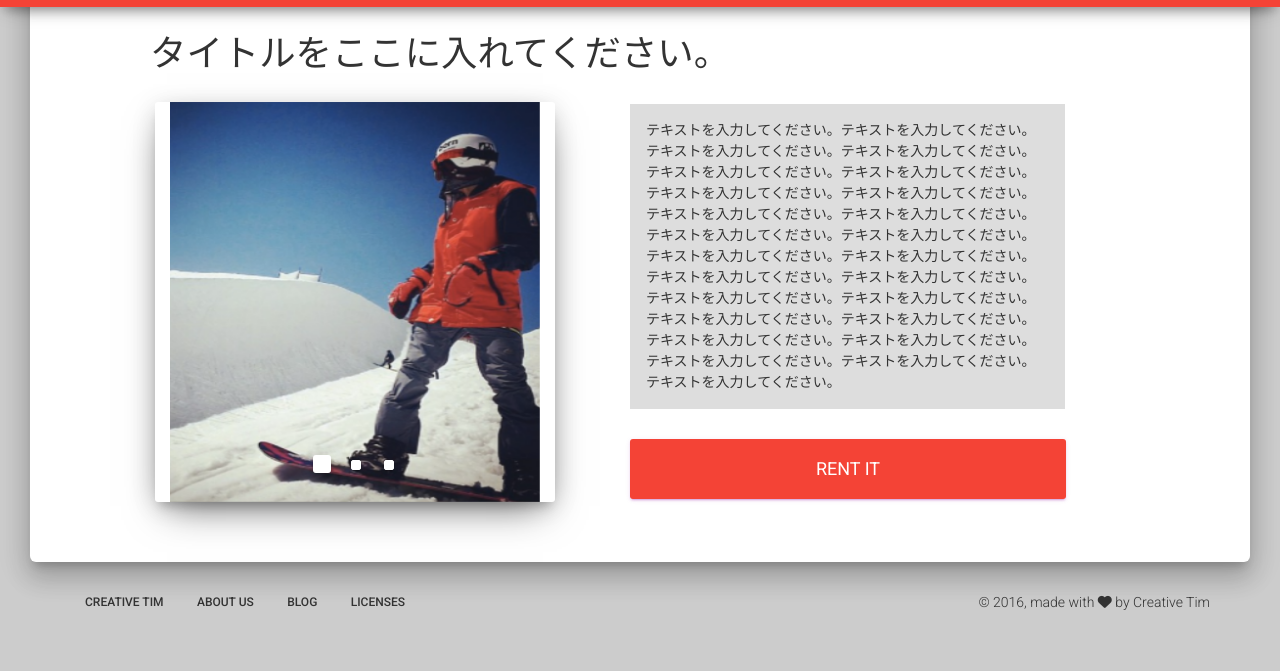
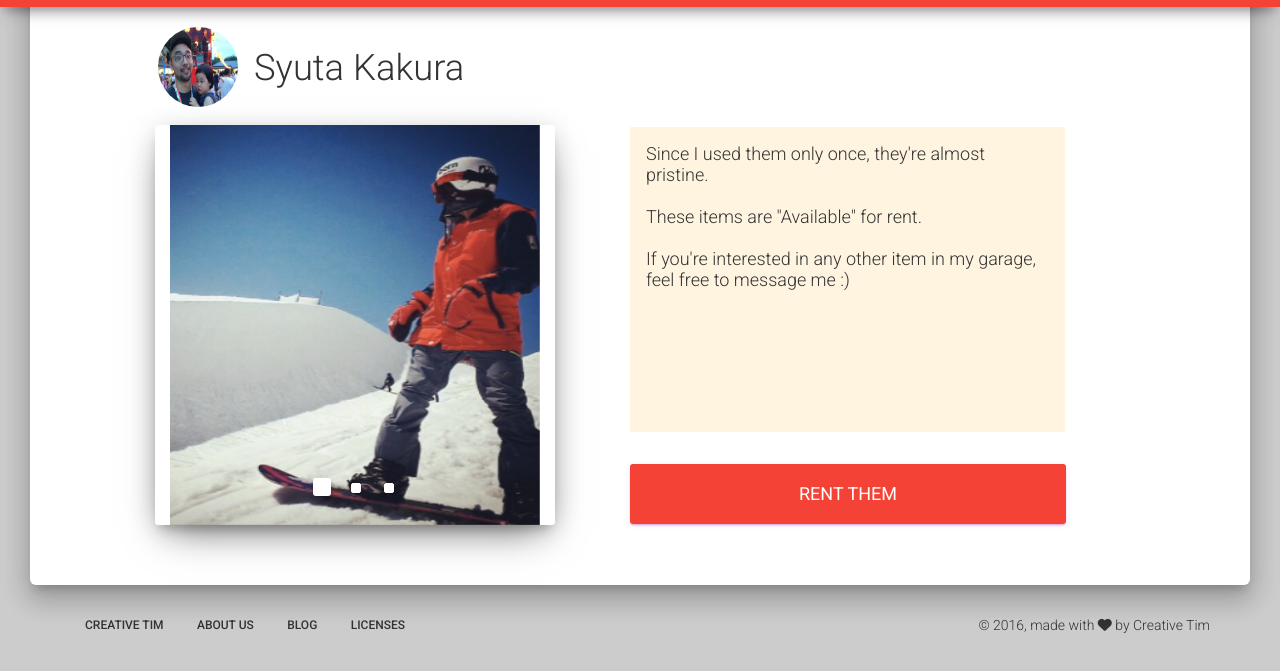
Before and after one commit to kakura/junctiontokyo_sample, a plain HTML site: page examples/detail-page.html in a window 1280 px wide. Shown: the part 63-734 px from the top of the page. Drawn offline with Linux system fonts and the light colour scheme.

Commit message:
mod detail-page.html

```diff
--- a/examples/detail-page.html
+++ b/examples/detail-page.html
@@ -62,7 +62,12 @@
 			<div class="profile-content" style="margin-top:60px;">
 				<div class="container">
 					<div class="row" style="margin-top:70px; margin-left:80px; margin-right:30px;">
-						<h2>タイトルをここに入れてください。</h2>
+						<div style="display:flex">
+							<a href="./profile-page.html">
+								<img src="./profile.jpg" alt="Thumbnail Image" class="img-circle" style="width:80px;height:80px; margin:20px 8px 8px 8px;">
+							</a>
+							<h2 style="margin-top:34px; margin-left:8px;">Syuta Kakura</h2>
+						</div>
 					</div>
 
 					<div class="row">
@@ -104,9 +109,9 @@
 						</div>
 						<!-- End Carousel Card -->
 						<div class="col-md-6">
-							<p style="margin:12px 60px 0px 60px; background-color:#ddd; padding:16px;">テキストを入力してください。テキストを入力してください。テキストを入力してください。テキストを入力してください。テキストを入力してください。テキストを入力してください。テキストを入力してください。テキストを入力してください。テキストを入力してください。テキストを入力してください。テキストを入力してください。テキストを入力してください。テキストを入力してください。テキストを入力してください。テキストを入力してください。テキストを入力してください。テキストを入力してください。テキストを入力してください。テキストを入力してください。テキストを入力してください。テキストを入力してください。テキストを入力してください。テキストを入力してください。テキストを入力してください。テキストを入力してください。</p>
+							<p style="margin:12px 60px 0px 60px; background-color:#fff4e0; padding:16px; font-size: 18px;">Since I used them only once, they're almost pristine.<br><br>These items are "Available" for rent.<br><br>If you're interested in any other item in my garage, feel free to message me :)<br><br><br><br><br><br><br></p>
 							<a href="./request.html">
-								<button class="btn btn-primary" type="button" name="button" style="width:436px; height: 60px; font-size:18px; margin:30px 60px 60px 60px;">Rent it</button>
+								<button class="btn btn-primary" type="button" name="button" style="width:436px; height: 60px; font-size:18px; margin:32px 60px 60px 60px;">Rent them</button>
 							</a>
 						</div>
 					</div>
```
